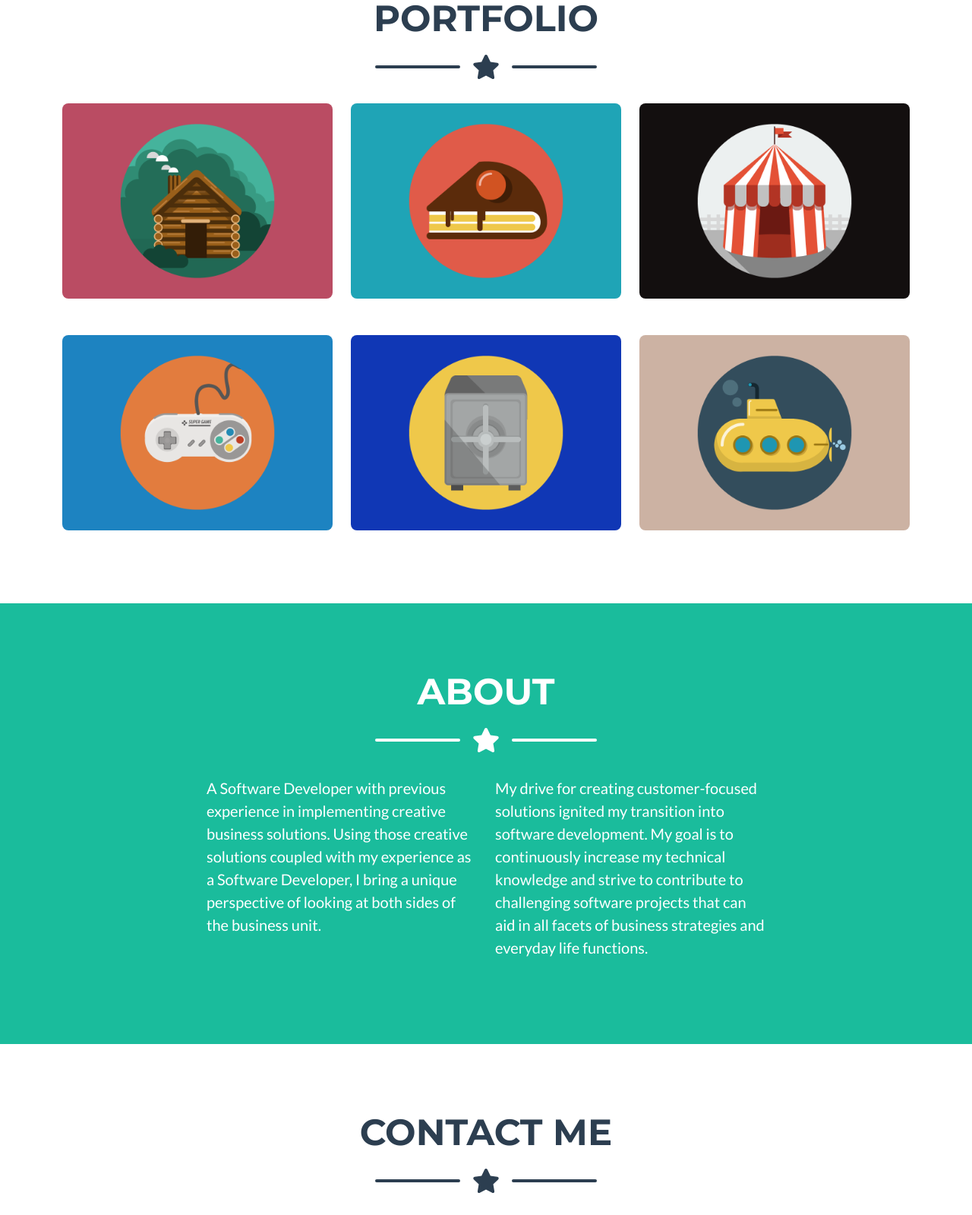
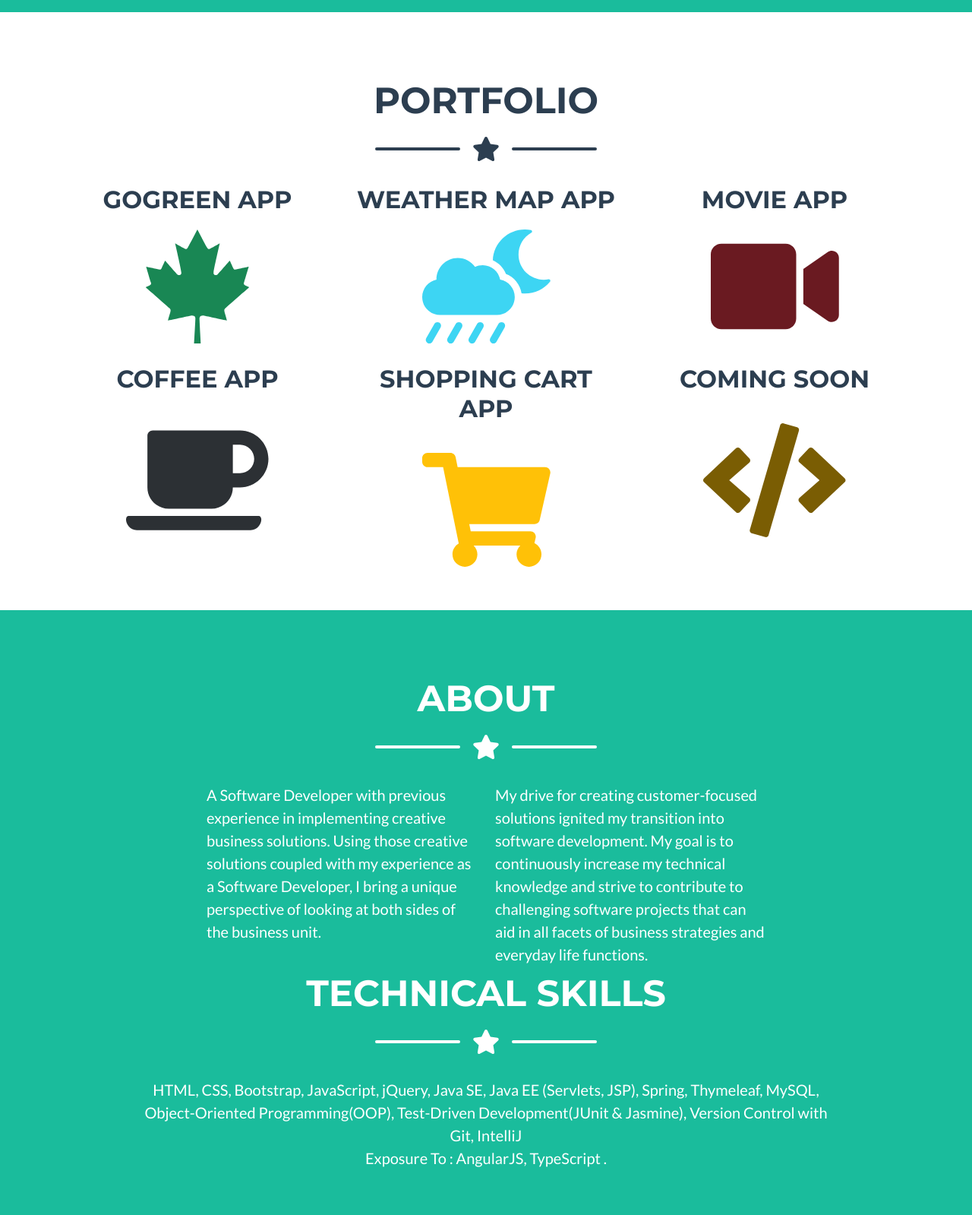
Before and after one commit to YasinMogultay/YasinMogultay.github.io, a plain HTML site: page index.html in a window 1280 px wide. Shown: the part 860-2459 px from the top of the page at 76% size. Drawn offline with nearby package versions, Linux system fonts and the light colour scheme.

Commit message:
feat:Improved according to Christian's feedback

```diff
--- a/index.html
+++ b/index.html
@@ -55,7 +55,8 @@
             <div class="divider-custom-line"></div>
         </div>
         <!-- Masthead Subheading-->
-        <p class="masthead-subheading font-weight-light mb-0">Software Developer</p>
+        <p class="masthead-subheading font-weight-light mb-0">I am a highly motivated and ambitious software developer with a passion for growth and development.
+            <br>I always desire to learn new technologies and improve the ones I currently use.I am looking forward to a career where I can combine my background and technical skills to solve problems by writing clean and efficient code.</p>
     </div>
 </header>
 <!-- Portfolio Section-->
@@ -72,63 +73,69 @@
         <!-- Portfolio Grid Items-->
         <div class="row justify-content-center">
             <!-- Portfolio Item 1-->
-            <div class="col-md-6 col-lg-4 mb-5">
-                <div class="portfolio-item mx-auto" data-bs-toggle="modal" data-bs-target="#portfolioModal1">
+            <div class="col-md-6 col-lg-4 mb-5 text-center" >
+                <h2 class="portfolio-modal-title text-secondary text-uppercase mb-0">GoGreen App</h2>
+                <div class="portfolio-item mx-auto d-flex align-items-center justify-content-center h-100 w-100" data-bs-toggle="modal" data-bs-target="#portfolioModal1" style="height: 290px; width: auto">
                     <div class="portfolio-item-caption d-flex align-items-center justify-content-center h-100 w-100">
                         <div class="portfolio-item-caption-content text-center text-white"><i
                                 class="fas fa-plus fa-3x"></i></div>
                     </div>
-                    <img class="img-fluid" src="assets/img/portfolio/cabin.png" alt="..."/>
+                    <i class="fab fa-canadian-maple-leaf" style="height: 150px; width: auto; color: #198754;"></i>
                 </div>
             </div>
             <!-- Portfolio Item 2-->
-            <div class="col-md-6 col-lg-4 mb-5">
-                <div class="portfolio-item mx-auto" data-bs-toggle="modal" data-bs-target="#portfolioModal2">
+            <div class="col-md-6 col-lg-4 mb-5 text-center">
+                <h2 class="portfolio-modal-title text-secondary text-uppercase mb-0">Weather Map App</h2>
+                <div class="portfolio-item mx-auto d-flex align-items-center justify-content-center h-100 w-100 mx-auto" data-bs-toggle="modal" data-bs-target="#portfolioModal2" style="height: 290px; width: auto">
                     <div class="portfolio-item-caption d-flex align-items-center justify-content-center h-100 w-100">
                         <div class="portfolio-item-caption-content text-center text-white"><i
                                 class="fas fa-plus fa-3x"></i></div>
                     </div>
-                    <img class="img-fluid" src="assets/img/portfolio/cake.png" alt="..."/>
+                    <i class="fas fa-cloud-moon-rain" style="height: 150px; width: auto; color: #3dd5f3"></i>
                 </div>
             </div>
             <!-- Portfolio Item 3-->
-            <div class="col-md-6 col-lg-4 mb-5">
-                <div class="portfolio-item mx-auto" data-bs-toggle="modal" data-bs-target="#portfolioModal3">
+            <div class="col-md-6 col-lg-4 mb-5 text-center">
+                <h2 class="portfolio-modal-title text-secondary text-uppercase mb-0">Movie App</h2>
+                <div class="portfolio-item mx-auto d-flex align-items-center justify-content-center h-100 w-100 mx-auto" data-bs-toggle="modal" data-bs-target="#portfolioModal3">
+                    <div class="portfolio-item-caption d-flex align-items-center justify-content-center h-100 w-100">
+                        <div class="portfolio-item-caption-content text-center text-white"><i
+                                class="fas fa-plus fa-3x" ></i></div>
+                    </div>
+                    <i class="fas fa-video" style="height: 150px; width: auto; color: #6a1a21"></i>
+                </div>
+            </div>
+            <!-- Portfolio Item 4-->
+            <div class="col-md-6 col-lg-4 mb-5 mb-lg-0 text-center">
+                <h2 class="portfolio-modal-title text-secondary text-uppercase mb-0">Coffee App</h2>
+                <div class="portfolio-item mx-auto d-flex align-items-center justify-content-center h-100 w-100 mx-auto" data-bs-toggle="modal" data-bs-target="#portfolioModal4">
                     <div class="portfolio-item-caption d-flex align-items-center justify-content-center h-100 w-100">
                         <div class="portfolio-item-caption-content text-center text-white"><i
                                 class="fas fa-plus fa-3x"></i></div>
                     </div>
-                    <img class="img-fluid" src="assets/img/portfolio/circus.png" alt="..."/>
+                    <i class="fas fa-coffee" style="height: 150px; width: auto; color: #2c3034"></i>
                 </div>
             </div>
-            <!-- Portfolio Item 4-->
-            <div class="col-md-6 col-lg-4 mb-5 mb-lg-0">
-                <div class="portfolio-item mx-auto" data-bs-toggle="modal" data-bs-target="#portfolioModal4">
+            <!-- Portfolio Item 5-->
+            <div class="col-md-6 col-lg-4 mb-5 mb-md-0 text-center">
+                <h2 class="portfolio-modal-title text-secondary text-uppercase mb-0">Shopping Cart App</h2>
+                <div class="portfolio-item mx-auto d-flex align-items-center justify-content-center h-100 w-100 mx-auto" data-bs-toggle="modal" data-bs-target="#portfolioModal5">
                     <div class="portfolio-item-caption d-flex align-items-center justify-content-center h-100 w-100">
                         <div class="portfolio-item-caption-content text-center text-white"><i
                                 class="fas fa-plus fa-3x"></i></div>
                     </div>
-                    <img class="img-fluid" src="assets/img/portfolio/game.png" alt="..."/>
+                    <i class="fas fa-shopping-cart" style="height: 150px; width: auto; color: #ffc107"></i>
                 </div>
             </div>
-            <!-- Portfolio Item 5-->
-            <div class="col-md-6 col-lg-4 mb-5 mb-md-0">
-                <div class="portfolio-item mx-auto" data-bs-toggle="modal" data-bs-target="#portfolioModal5">
+            <!-- Portfolio Item 6-->
+            <div class="col-md-6 col-lg-4 text-center">
+                <h2 class="portfolio-modal-title text-secondary text-uppercase mb-0">Coming Soon</h2>
+                <div class="portfolio-item mx-auto d-flex align-items-center justify-content-center h-100 w-100 mx-auto" data-bs-toggle="modal" data-bs-target="#portfolioModal6">
                     <div class="portfolio-item-caption d-flex align-items-center justify-content-center h-100 w-100">
                         <div class="portfolio-item-caption-content text-center text-white"><i
                                 class="fas fa-plus fa-3x"></i></div>
                     </div>
-                    <img class="img-fluid" src="assets/img/portfolio/safe.png" alt="..."/>
-                </div>
-            </div>
-            <!-- Portfolio Item 6-->
-            <div class="col-md-6 col-lg-4">
-                <div class="portfolio-item mx-auto" data-bs-toggle="modal" data-bs-target="#portfolioModal6">
-                    <div class="portfolio-item-caption d-flex align-items-center justify-content-center h-100 w-100">
-                        <div class="portfolio-item-caption-content text-center text-white"><i
-                                class="fas fa-plus fa-3x"></i></div>
-                    </div>
-                    <img class="img-fluid" src="assets/img/portfolio/submarine.png" alt="..."/>
+                    <i class="fas fa-code" style="height: 150px; width: auto; color: #7a5d03"></i>
                 </div>
             </div>
         </div>
@@ -155,6 +162,19 @@
                 strive to contribute to challenging software projects that can aid in all facets of business strategies
                 and everyday life functions.</p></div>
         </div>
+        <h3 class="page-section-heading text-center text-uppercase text-white">Technical Skills</h3>
+        <!-- Icon Divider-->
+        <div class="divider-custom divider-light">
+            <div class="divider-custom-line"></div>
+            <div class="divider-custom-icon"><i class="fas fa-star"></i></div>
+            <div class="divider-custom-line"></div>
+        </div>
+        <div class="row">
+            <div class="col-lg-1"></div>
+            <div class="col-lg-10 ms-auto text-center"><p class="lead">HTML, CSS, Bootstrap, JavaScript, jQuery, Java SE, Java EE (Servlets, JSP),  Spring, Thymeleaf, MySQL, Object-Oriented Programming(OOP),  Test-Driven Development(JUnit & Jasmine), Version  Control with Git, IntelliJ
+                <br>Exposure To : AngularJS, TypeScript .</p></div>
+            <div class="col-lg-1"></div>
+        </div>
     </div>
 </section>
 <!-- Contact Section-->
@@ -171,16 +191,19 @@
         <!-- Contact Section Form-->
         <div class="row text-center">
             <div class="col-4">
+                <h2 class="portfolio-modal-title text-secondary text-uppercase mb-0">Mail to me</h2>
                 <a href="mailto:yasin.mglty@gmail.com" target="blank">
                     <i class="far fa-envelope fa-5x"></i>
                 </a>
             </div>
             <div class="col-4">
+                <h2 class="portfolio-modal-title text-secondary text-uppercase mb-0">Connect in Linkedin</h2>
                 <a href="https://www.linkedin.com/in/yasinmogultay/" target="blank">
                     <i class="fab fa-linkedin fa-5x"></i>
                 </a>
             </div>
             <div class="col-4">
+                <h2 class="portfolio-modal-title text-secondary text-uppercase mb-0">Check my GitHub</h2>
                 <a href="https://github.com/YasinMogultay" target="blank">
                     <i class="fab fa-github fa-5x"></i>
                 </a>
@@ -198,7 +221,9 @@
                 <p class="lead mb-0">
                     San Antonio, Texas
                     <br/>
-                    United States
+                    Open for Relocation
+                    <br>
+                    Anywhere in US
                 </p>
             </div>
             <!-- Footer Social Icons-->
@@ -252,6 +277,14 @@
                                 <i class="fas fa-times fa-fw"></i>
                                 Close Window
                             </button>
+                            <a class="btn btn-secondary" href="https://github.com/Gogreen-Capstone/Gogreen" type="button" target="_blank">
+                                <i class="fas fa-link"></i>
+                                Project on Github
+                            </a>
+                            <a class="btn btn-secondary" href="https://github.com/Gogreen-Capstone/Gogreen" type="button" target="_blank">
+                                <i class="fas fa-laptop-code"></i>
+                                Demo of Project
+                            </a>
                         </div>
                     </div>
                 </div>
@@ -291,6 +324,10 @@
                                 <i class="fas fa-times fa-fw"></i>
                                 Close Window
                             </button>
+                            <a class="btn btn-secondary" href="https://github.com/YasinMogultay/codeup-web-exercises/blob/main/weather_map.html" type="button" target="_blank">
+                                <i class="fas fa-link"></i>
+                                Project on Github
+                            </a>
                         </div>
                     </div>
                 </div>
@@ -329,6 +366,10 @@
                                 <i class="fas fa-times fa-fw"></i>
                                 Close Window
                             </button>
+                            <a class="btn btn-secondary" href="https://github.com/william-yasin/movie-app" type="button" target="_blank">
+                                <i class="fas fa-link"></i>
+                                Project on Github
+                            </a>
                         </div>
                     </div>
                 </div>
@@ -369,6 +410,10 @@
                                 <i class="fas fa-times fa-fw"></i>
                                 Close Window
                             </button>
+                            <a class="btn btn-secondary" href="https://github.com/mogultay-koontz/coffee-project/tree/main" type="button" target="_blank">
+                                <i class="fas fa-link"></i>
+                                Project on Github
+                            </a>
                         </div>
                     </div>
                 </div>
@@ -408,6 +453,10 @@
                                 <i class="fas fa-times fa-fw"></i>
                                 Close Window
                             </button>
+                            <a class="btn btn-secondary" href="https://github.com/YasinMogultay/ShoppingCartAngularJS" type="button" target="_blank">
+                                <i class="fas fa-link"></i>
+                                Project on Github
+                            </a>
                         </div>
                     </div>
                 </div>
```
